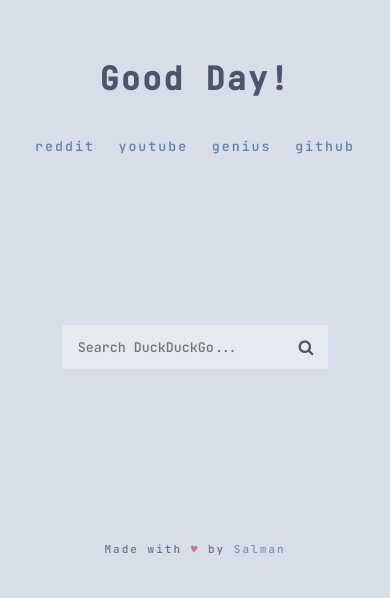
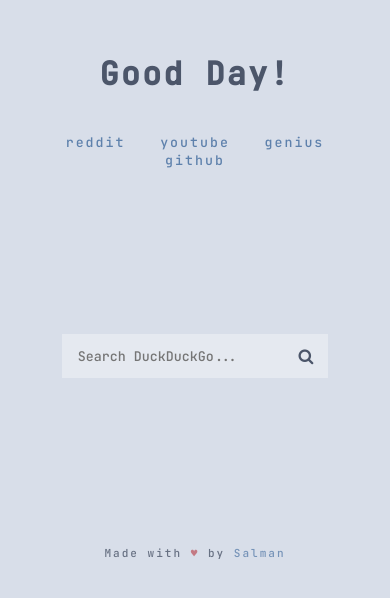
Before and after one commit to pyDiablo/pyDiablo.github.io, a plain HTML site: page index.html in a window 390 px wide. Shown: the part 126-724 px from the top of the page. Drawn offline with Linux system fonts and the light colour scheme.

Commit message:
adjusted max-width of most-visited

```diff
--- a/css/styles.css
+++ b/css/styles.css
@@ -43,10 +43,10 @@ header {
 }
 
 #most-visited {
-/*     border: 1px solid; */
+    /* border: 1px solid; */
     display: flex;
     justify-content: space-evenly;
-    width: 65%;
+    max-width: 55%;
     font-size: 0.83rem;
     margin-top: 1rem;
     flex-wrap: wrap;
@@ -108,7 +108,7 @@ footer {
     }
 
     #most-visited {
-        width: 75%;
+        max-width: 75%;
     }
 
     .search {
@@ -123,7 +123,7 @@ footer {
     }
 
     #most-visited {
-        width: 90%;
+        max-width: 80%;
     }
 
     .search-form {
```
